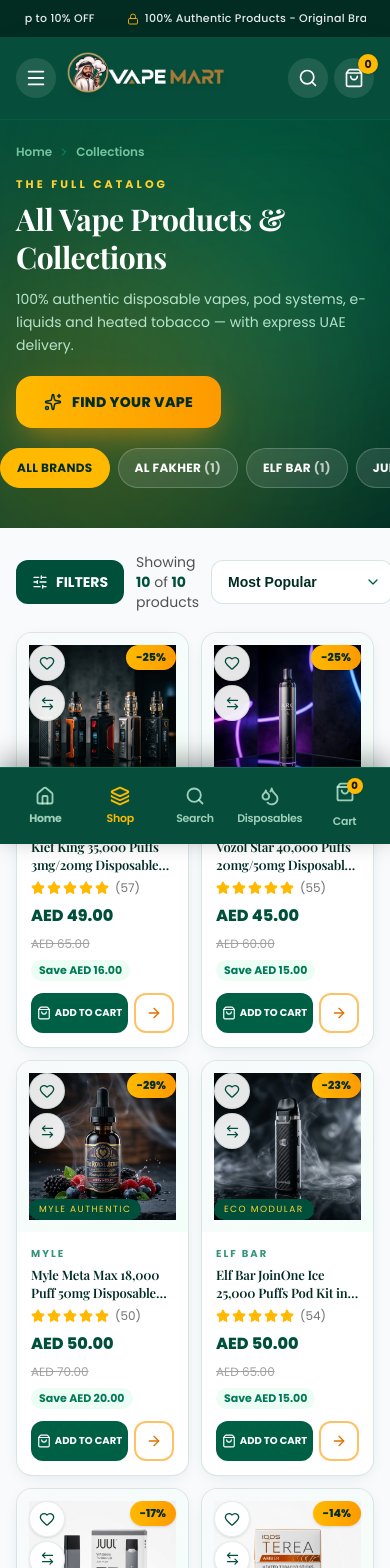
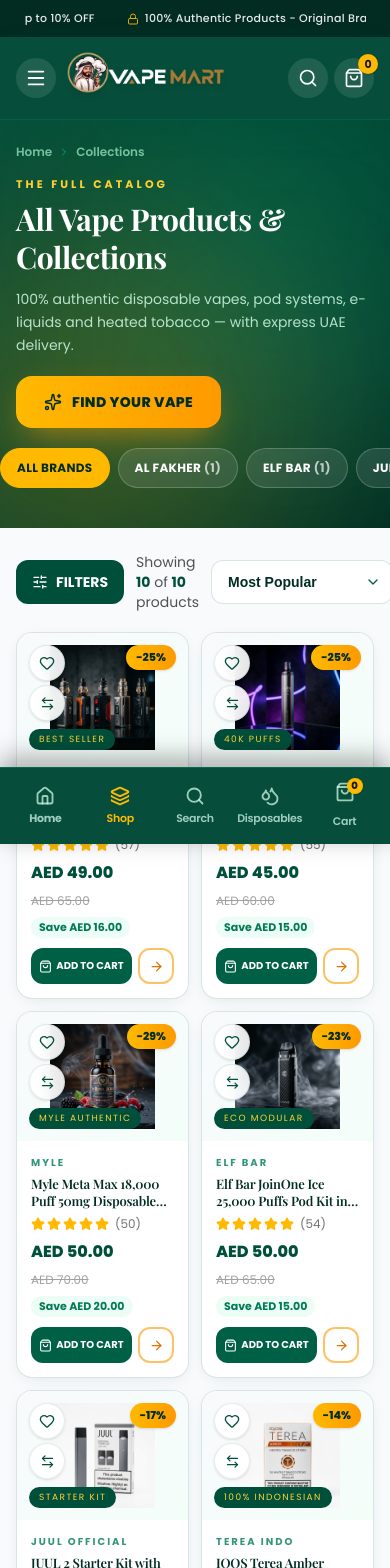
Before and after one commit to webestonesite/Vape-Mart-v2, a Next.js app: page /collections in a window 390 px wide. Shown: the top 1568 px of the page. Built offline with nearby package versions, Linux system fonts and the light colour scheme.

Commit message:
standard mobile card size: 4:3 image + compact buttons

```diff
--- a/src/components/collection/CollectionPageView.tsx
+++ b/src/components/collection/CollectionPageView.tsx
@@ -558,7 +558,7 @@ export function CollectionPageView({ category, allCategories, products }: Collec
         transition={{ duration: 0.45, delay: (i % 6) * 0.05 }}
         className="group relative flex flex-col rounded-2xl bg-white border border-emerald-900/15 shadow-[0_4px_18px_-8px_rgba(6,78,59,0.18)] overflow-hidden hover:shadow-[0_20px_50px_-16px_rgba(6,78,59,0.35)] hover:border-amber-400/50 hover:-translate-y-1 transition-all duration-300"
       >
-        <div className="relative aspect-square bg-gradient-to-br from-[#f8fafc] to-emerald-50/60 overflow-hidden">
+        <div className="relative aspect-[4/3] sm:aspect-square bg-gradient-to-br from-[#f8fafc] to-emerald-50/60 overflow-hidden">
           <Link href={`/product/${p.slug}`} aria-label={p.title} className="block w-full h-full" onClick={() => saveRecent(p)}>
             <Image
               src={p.primaryImage} alt={p.title} fill sizes="(max-width: 640px) 50vw, 33vw"
@@ -629,20 +629,20 @@ export function CollectionPageView({ category, allCategories, products }: Collec
               </>
             )}
           </div>
-          <div className="mt-3 flex items-center gap-1.5 sm:gap-2">
+          <div className="mt-2.5 sm:mt-3 flex items-center gap-1.5">
             <button
               onClick={(e) => startFlyToCart(p, e.currentTarget)}
               disabled={!p.inStock}
-              className="flex-1 min-w-0 h-10 sm:h-11 rounded-xl bg-emerald-800 text-white text-[10px] sm:text-sm font-bold tracking-normal sm:tracking-wide hover:bg-emerald-700 active:scale-[0.98] transition-all disabled:opacity-40 disabled:cursor-not-allowed flex items-center justify-center gap-1 sm:gap-2 whitespace-nowrap px-1.5 sm:px-3"
+              className="flex-1 min-w-0 h-9 sm:h-11 rounded-xl bg-emerald-800 text-white text-[10px] sm:text-sm font-bold tracking-normal sm:tracking-wide hover:bg-emerald-700 active:scale-[0.98] transition-all disabled:opacity-40 disabled:cursor-not-allowed flex items-center justify-center gap-1 sm:gap-2 whitespace-nowrap px-1.5 sm:px-3"
             >
-              <ShoppingBag size={14} className="shrink-0 sm:w-4 sm:h-4" /> ADD TO CART
+              <ShoppingBag size={13} className="shrink-0 sm:w-4 sm:h-4" /> ADD TO CART
             </button>
             <Link
               href={`/product/${p.slug}`}
               aria-label={`View ${p.title}`}
-              className="w-10 h-10 sm:w-11 sm:h-11 shrink-0 rounded-xl border-2 border-amber-500/60 text-amber-600 flex items-center justify-center hover:bg-amber-500 hover:text-white transition-colors"
+              className="w-9 h-9 sm:w-11 sm:h-11 shrink-0 rounded-xl border-2 border-amber-500/60 text-amber-600 flex items-center justify-center hover:bg-amber-500 hover:text-white transition-colors"
             >
-              <ArrowRight size={16} className="sm:w-[18px] sm:h-[18px]" />
+              <ArrowRight size={15} className="sm:w-[18px] sm:h-[18px]" />
             </Link>
           </div>
         </div>
```
